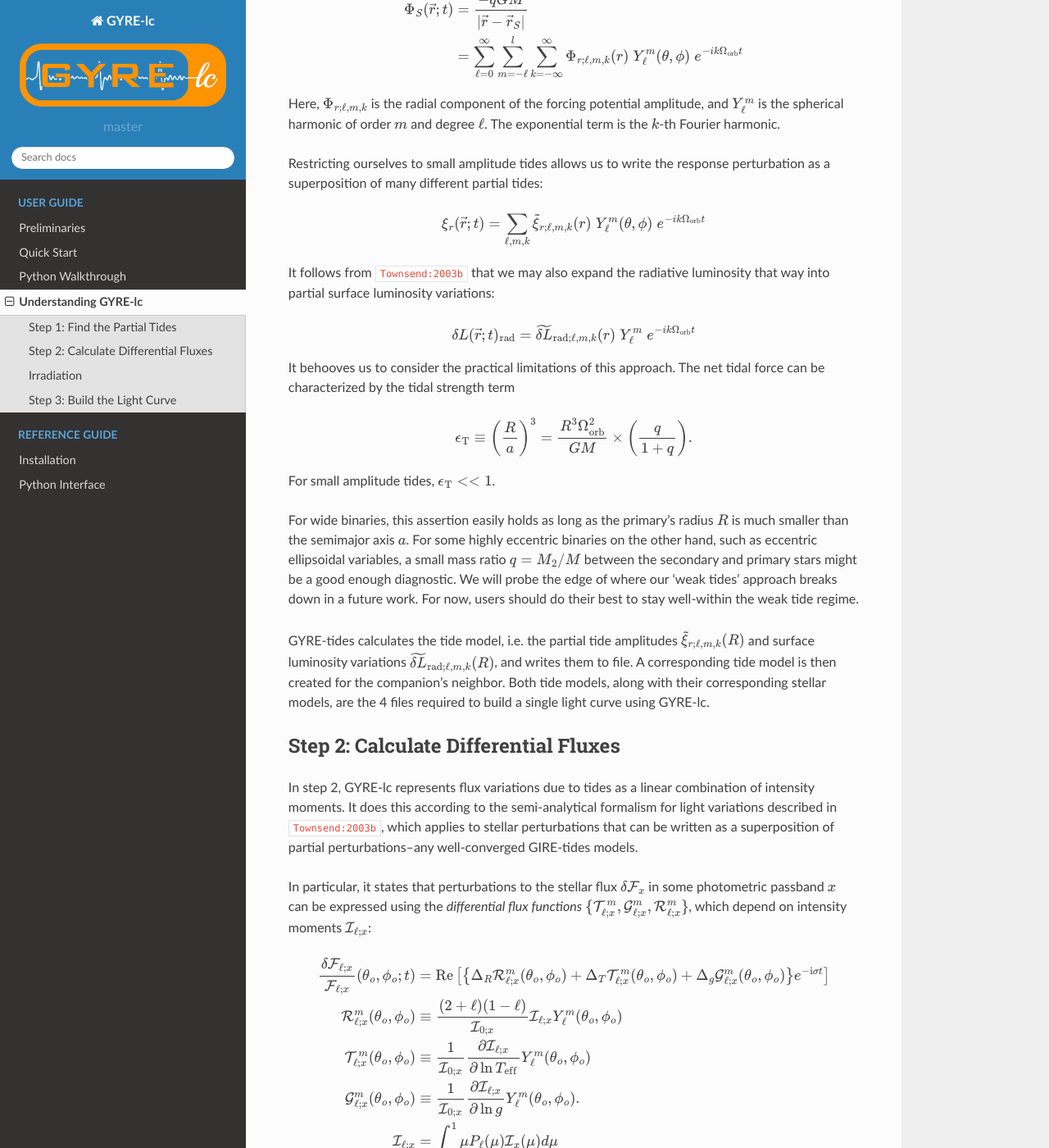
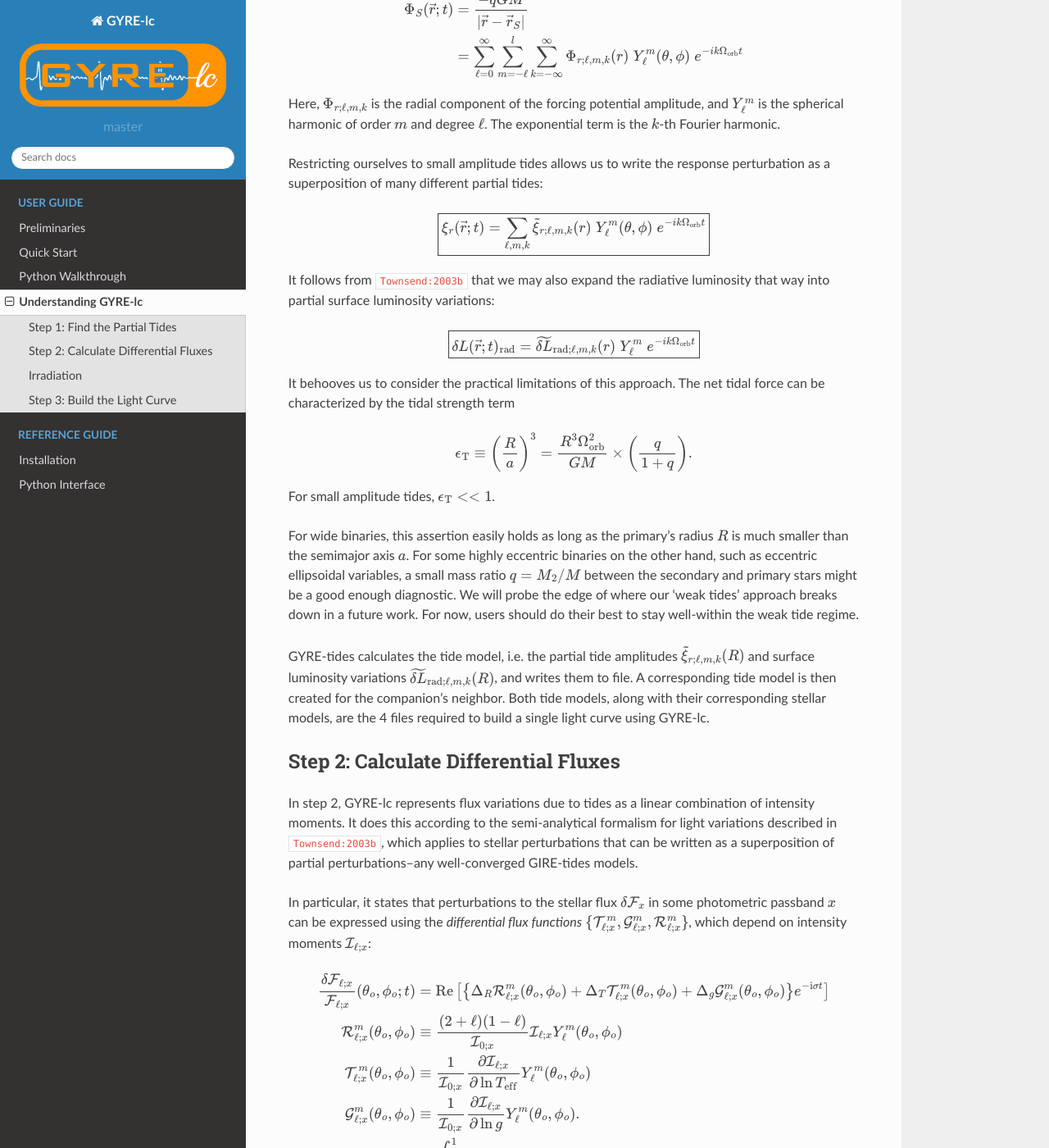
Before and after one commit to aaronesque/gyre-lc, a Sphinx documentation site: the page built from docs/source/user-guide/understanding-gyre-lc.rst, in a window 1280 px wide and 1400 px high, scrolled down 926 px. Shown: the whole window at 82% size. Built offline with Sphinx 7.4.7 and the Read the Docs theme 2.0.0, drawn with Linux system fonts in a browser that asks for light colours; cross-references to code outside the pages are shown as plain code; some of the changed text lies outside the part shown.

Commit message:
docs math

```diff
--- a/docs/source/user-guide/understanding-gyre-lc.rst
+++ b/docs/source/user-guide/understanding-gyre-lc.rst
@@ -39,12 +39,12 @@
 Restricting ourselves to small amplitude tides allows us to write the response perturbation as a superposition of many different partial tides:
 
 .. math::
-   \xi_r(\vec{r}; t) = \sum_{\ell,m,k} \tilde{\xi}_{r; \ell,m,k}(r) \; \Yml (\theta, \phi) \; e^{-i k \Omega_\textrm{orb} t}
+   \boxed{ \xi_r(\vec{r}; t) = \sum_{\ell,m,k} \tilde{\xi}_{r; \ell,m,k}(r) \; \Yml (\theta, \phi) \; e^{-i k \Omega_\textrm{orb} t} }
 
 It follows from :ads_citet:`Townsend:2003b` that we may also expand the radiative luminosity that way into partial surface luminosity variations:
 
 .. math::
-   \delta L(\vec{r};t)_\textrm{rad} = \widetilde{\delta L}_{\textrm{rad};\ell,m,k}(r) \; \Yml \; e^{-i k \Omega_\textrm{orb} t }
+   \boxed{ \delta L(\vec{r};t)_\textrm{rad} = \widetilde{\delta L}_{\textrm{rad};\ell,m,k}(r) \; \Yml \; e^{-i k \Omega_\textrm{orb} t} }
 
 It behooves us to consider the practical limitations of this approach. The net tidal force can be characterized by the tidal strength term
 
@@ -68,11 +68,15 @@
 In particular, it states that perturbations to the stellar flux :math:`\delta \FF_{x}` in some photometric passband :math:`x` can be expressed using the *differential flux functions* :math:`\{ \TT^m_{\lx}, \GG^m_{\lx}, \RR^m_{\lx} \}`, which depend on intensity moments :math:`\II_{\lx}`:
 
 .. math::
+   :nowrap:
+
+   \begin{align}
    \frac{\delta \FF_{\lx}}{\FF_{\lx}} (\theta_o, \phi_o; t) &= \mathrm{Re} \left[ \left\{ \Delta_R \RR^m_{\lx}(\theta_o, \phi_o) + \Delta_T \TT^m_{\lx}(\theta_o, \phi_o) + \Delta_g \GG^m_{\lx}(\theta_o, \phi_o) \right\} e^{-\ii \sigma t} \right] \\
    \RR^m_{\lx}(\theta_o,\phi_o) &\equiv \frac{(2+\ell)(1-\ell)}{\II_{0;x}} \II_{\lx} \Yml (\theta_o, \phi_o) \\
    \TT^m_{\lx}(\theta_o,\phi_o) &\equiv \frac{1}{\II_{0;x}} \frac{ \partial \II_{\lx}}{\partial \ln{ T_\eff}} \Yml (\theta_o, \phi_o) \\
    \GG^m_{\lx}(\theta_o,\phi_o) &\equiv\frac{1}{\II_{0;x}} \frac{ \partial \II_{\lx}}{\partial \ln{g}} \Yml (\theta_o, \phi_o). \\
    \II_{\lx} &= \int_0^1 \mu P_\ell(\mu)\II_x(\mu) d\mu
+   \end{align}
 
 Here, :math:`\II_x(\mu)` is the specific intensity in passband :math:`x`, emergent from the stellar atmosphere at cosinus :math:`\mu` from the surface normal, and :math:`P_\ell(\mu)` is the Legendre polynomial of degree :math:`\ell`. The perturbation coefficients :math:`\Delta` can be retrieved from the GYRE-tides output through algebra:
 
```
